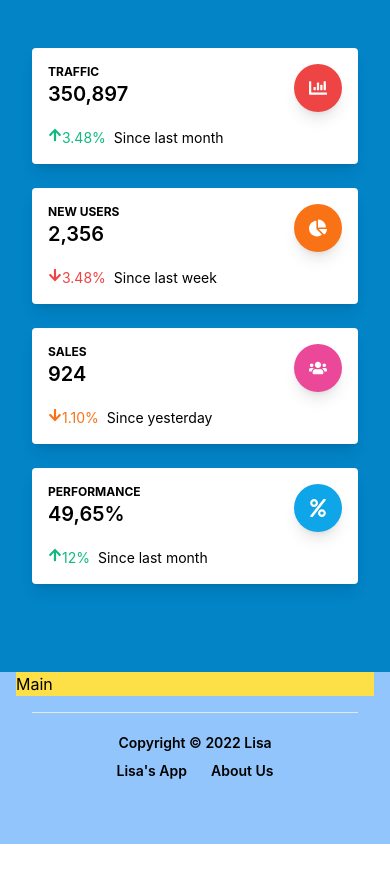
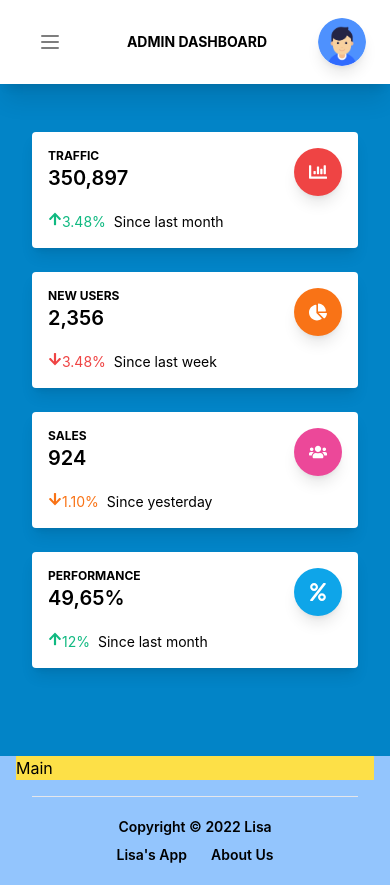
Before and after one commit to ellesis/tailwind-react, a React (Create React App) app: page /admin in a window 390 px wide. Before the commit the page ends 844 px from the top, so only its background shows below. Built offline with nearby package versions, Linux system fonts and the light colour scheme.

Commit message:
Hide SideMenubar in the AdminLayout when small size window

```diff
--- a/src/components/sidebars/AdminSideMenu.js
+++ b/src/components/sidebars/AdminSideMenu.js
@@ -5,13 +5,15 @@ import {NavLink} from 'react-router-dom'
 import {menuItems} from '../../data/menu'
 import {adminMenuItems} from '../../data/admin-menu'
 
+import UserDropdown from '../dropdowns/UserDropdown'
+
 export default function AdminSideMenu() {
   const [collapseShow, setCollapseShow] = useState('hidden')
 
   return (
     <>
-      <nav className="hidden md:left-0 md:block md:fixed md:top-0 md:bottom-0 md:overflow-y-auto md:flex-row md:flex-nowrap md:overflow-hidden shadow-xl bg-white items-center relative md:w-64 z-10 py-4 px-6">
-        <div className="md:flex-col md:items-stretch md:min-h-full md:flex-nowrap px-0 flex flex-wrap items-center  w-full mx-auto">
+      <nav className="md:left-0 md:block md:fixed md:top-0 md:bottom-0 md:overflow-y-auto md:flex-row md:flex-nowrap md:overflow-hidden shadow-xl bg-white flex flex-wrap items-center justify-between relative md:w-64 z-10 py-4 px-6">
+        <div className="md:flex-col md:items-stretch md:min-h-full md:flex-nowrap px-0 flex flex-wrap justify-between items-center w-full mx-auto">
           {/* Hamburger menu button */}
           <button
             className="outline-1 cursor-pointer text-black opacity-50 md:hidden px-3 py-1 text-xl leading-none bg-transparent rounded border-2 border-solid border-transparent"
@@ -36,8 +38,23 @@ export default function AdminSideMenu() {
           >
             Admin Dashboard
           </Link>
+          {/* User */}
+          <ul className="md:hidden items-center flex flex-wrap list-none">
+            {/* <li className="inline-block relative">
+              <NotificationDropdown />
+            </li> */}
+            <li className="inline-block relative">
+              <UserDropdown />
+            </li>
+          </ul>
 
-          {/* Admin Menu */}
+          {/* Collapse Admin Menu */}
+          <div
+            className={
+              'md:flex md:flex-col md:items-stretch md:opacity-100 md:relative md:mt-4 md:shadow-none shadow absolute top-0 left-0 right-0 z-40 overflow-y-auto overflow-x-hidden h-auto items-center flex-1 rounded ' +
+              collapseShow
+            }
+          >
             <hr className="my-4 md:min-w-full" />
             <h6 className="md:min-w-full text-gray-500 text-xs uppercase font-bold block pt-1 pb-4 no-underline">
               Admin Menu
@@ -85,6 +102,7 @@ export default function AdminSideMenu() {
               ))}
             </ul>
           </div>
+        </div>
       </nav>
     </>
   )
--- a/src/layouts/AdminLayout.js
+++ b/src/layouts/AdminLayout.js
@@ -16,7 +16,7 @@ import Maps from '../pages/admin/Maps'
 export default function AdminLayout() {
   return (
     <>
-      <div className="flex flex-row min-h-screen ">
+      <div className="flex flex-col md:flex-row min-h-screen ">
         <AdminSideMenu />
         <main className="flex-1 flex-col h-screen md:ml-64  bg-blue-300">
           {/* Header */}
```
Lines whose indentation alone changed are shown as unchanged.
